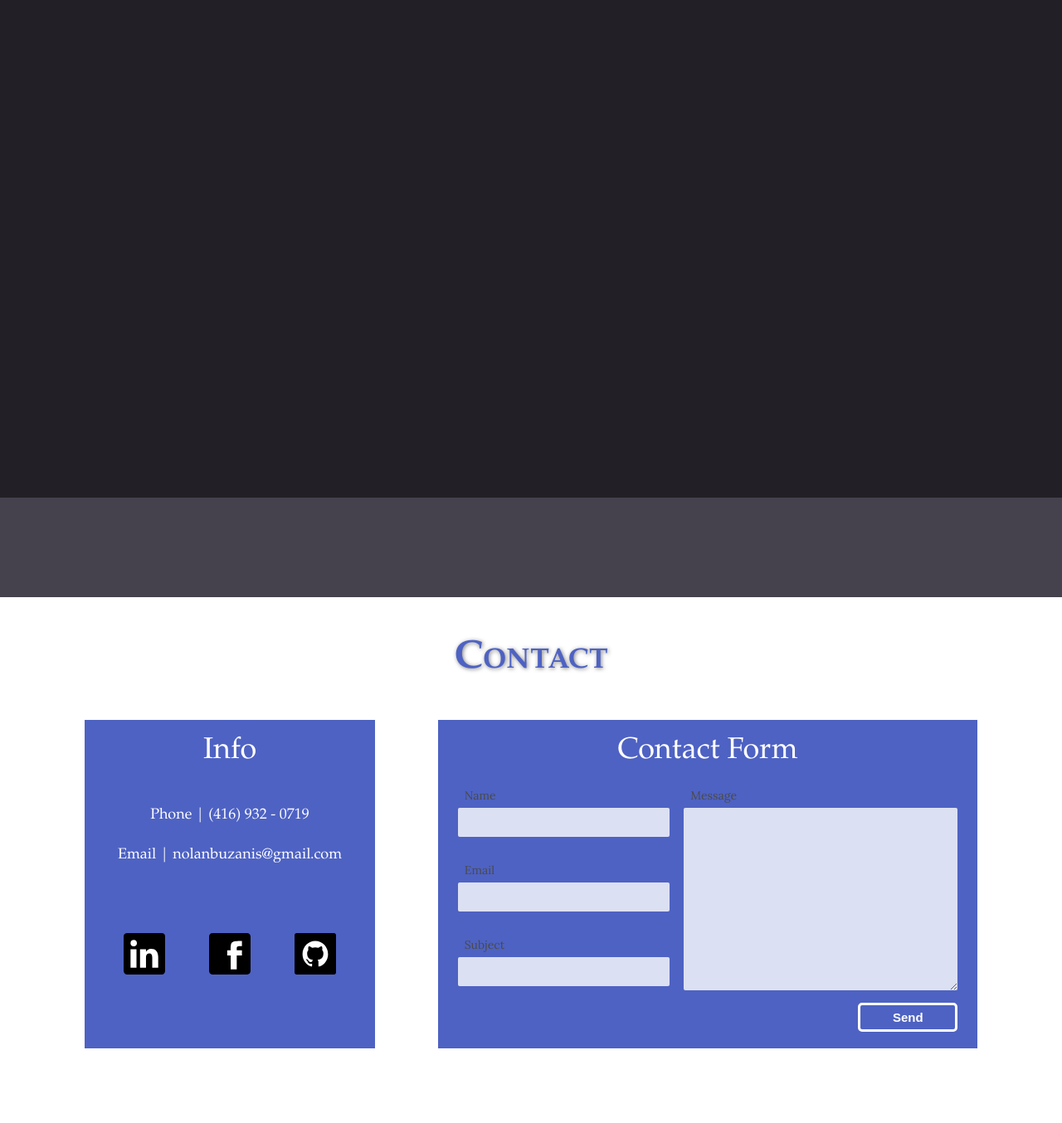
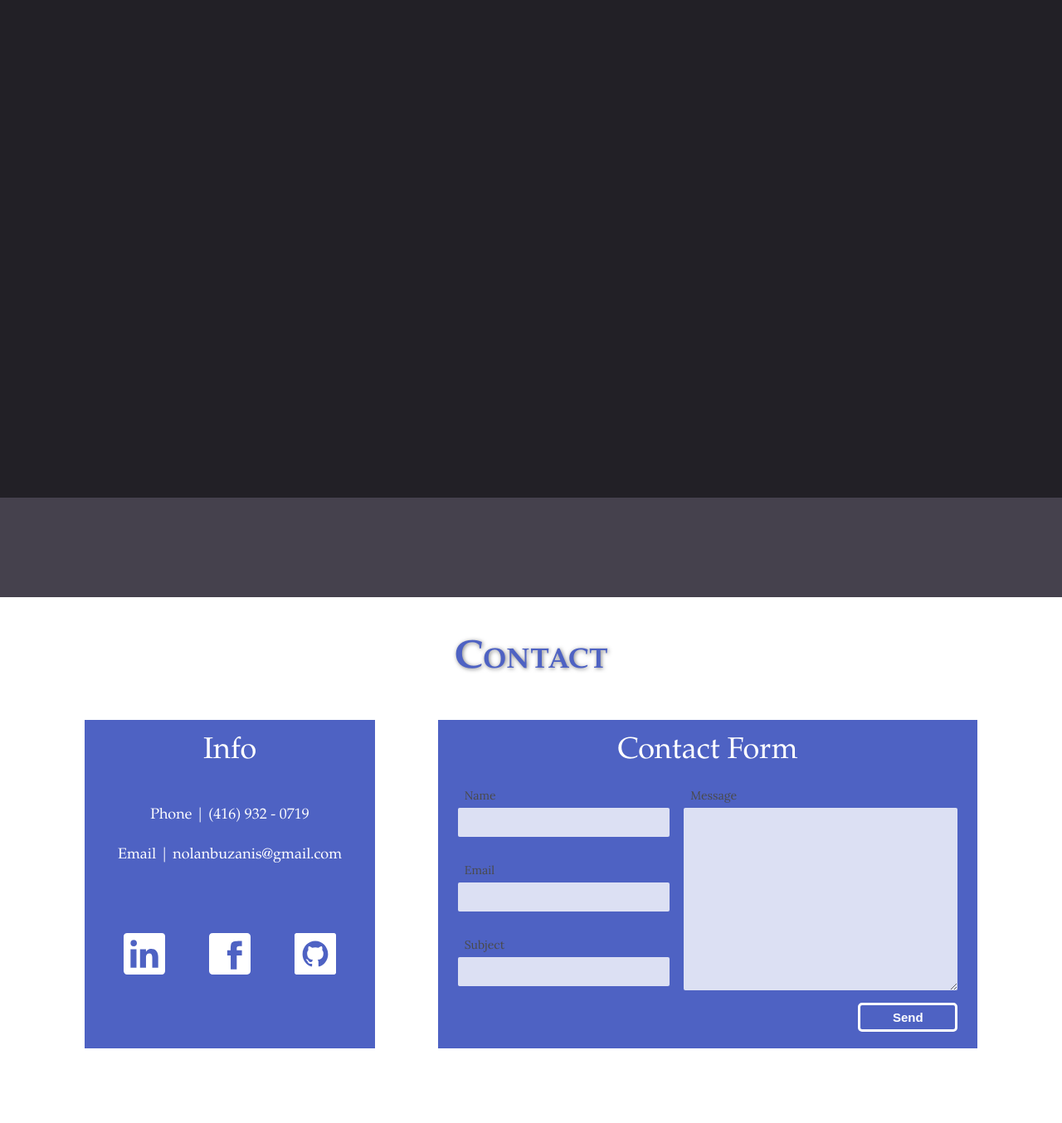
Before and after one commit to nBuze/Portfolio-Site, a Jekyll site: the page built from index.html, in a window 1280 px wide. Shown: the part 2370-3724 px from the top of the page at 83% size. Built offline with Jekyll 4.4.1, drawn with Linux system fonts in a browser that asks for light colours; Markdown is read by kramdown in place of the engine named in the settings; grey boxes are pictures that could not be loaded.

Commit message:
Change colouring of contact icons

```diff
--- a/css/main.css
+++ b/css/main.css
@@ -391,39 +391,39 @@
 }
 
 .contact-icons a .fill{
-    fill: black;
+    fill: white;
 }
 
 .contact-icons a {
-    background: white;
+    background: #4E62C3;
     border-radius: 10px;
 }
 
 .contact-icons a:hover .fill{
-    fill: white;
+    fill: black;
     transition: ease 0.8s;
 }
 
 .github #square-60 {
-    fill:#000000;
+    fill:white;
 }
 
 .github #github {
-    fill:#ffffff;
+    fill: #4E62C3;
 }
 
 a.github:hover #square-60 {
-    fill: white;
+    fill: black;
     transition: ease 0.8s;
 }
 
 a.github:hover #github {
-    fill: #4E62C3;
+    fill: #ffffff;
     transition: ease 0.8s;
 }
 
 .contact-icons a:hover{
-    background: #4E62C3;
+    background: white;
     transition: ease 0.8s;
 }
 
```
